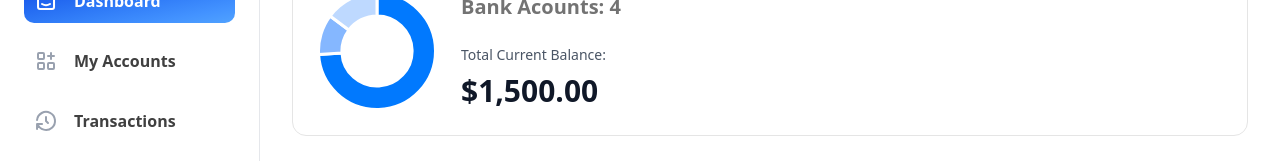
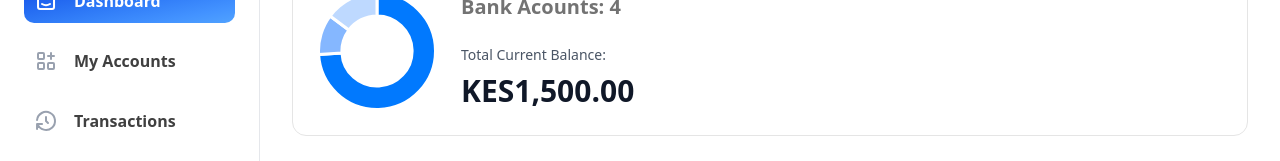
Before and after one commit to Maithy-a/chain-funds, a Next.js app: page / in a window 1280 px wide. Shown: the part 178-339 px from the top of the page. Built offline with nearby package versions, Linux system fonts and the light colour scheme.

Commit message:
Refactror currency form $ to KES

```diff
--- a/components/AnimatedCounter.tsx
+++ b/components/AnimatedCounter.tsx
@@ -12,7 +12,7 @@ const AnimatedCounter = (
                 end={amount}
                 duration={3.75}
                 decimals={2}
-                prefix="$"
+                prefix="KES"
             />
         </span>
     )
```
